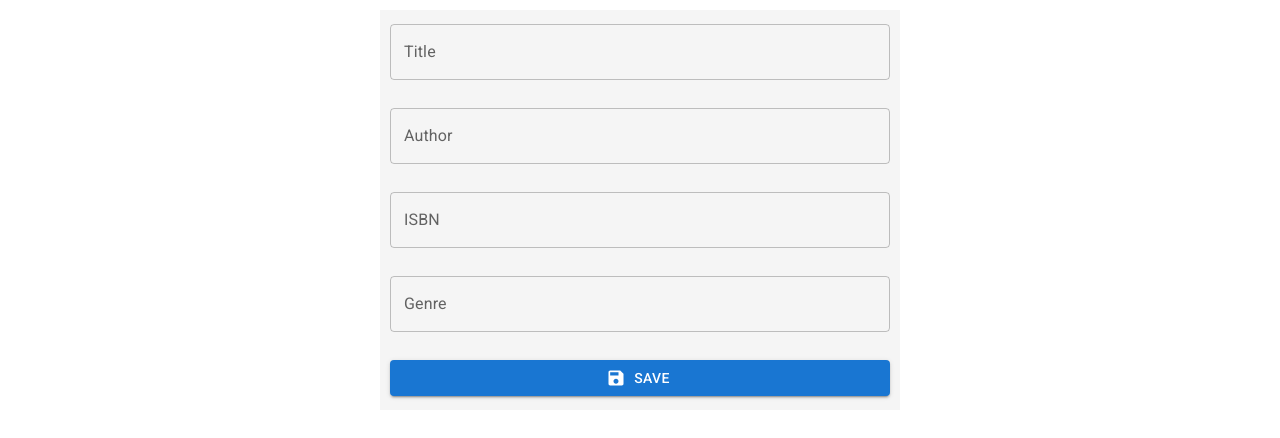
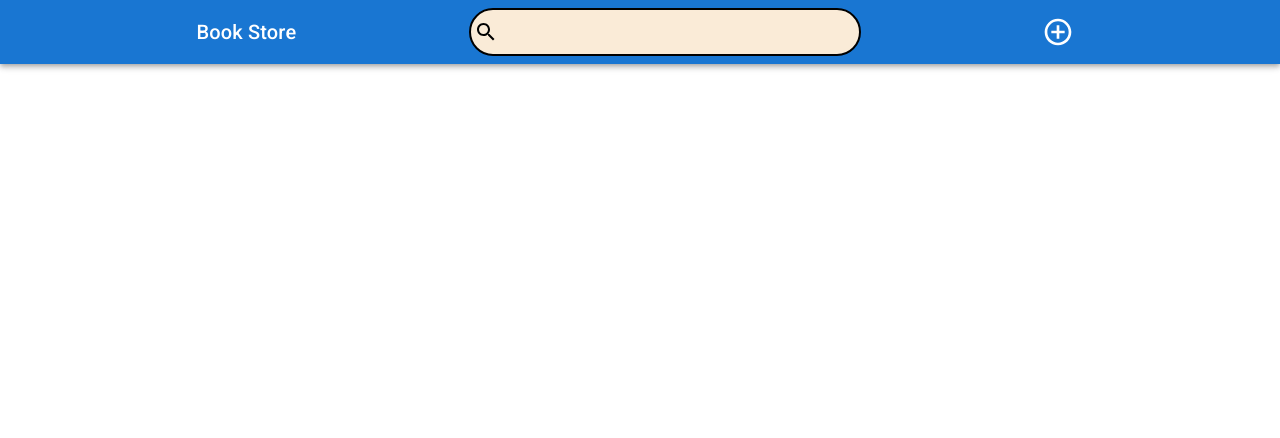
Before and after one commit to grgkimari/bookstore-front-end, a React (Create React App) app: page / in a window 1280 px wide. Shown: the top 438 px of the page. Built offline with nearby package versions, Linux system fonts and the light colour scheme.

Commit message:
Created Navbar

```diff
--- a/package.json
+++ b/package.json
@@ -14,6 +14,7 @@
     "axios": "^1.4.0",
     "react": "^18.2.0",
     "react-dom": "^18.2.0",
+    "react-router-dom": "^6.16.0",
     "react-scripts": "5.0.1",
     "web-vitals": "^2.1.4"
   },
@@ -34,5 +35,8 @@
       "last 1 firefox version",
       "last 1 safari version"
     ]
+  },
+  "devDependencies": {
+
   }
 }
--- a/src/App.js
+++ b/src/App.js
@@ -1,17 +1,21 @@
-import logo from './logo.svg';
-import './App.css';
-import '@fontsource/roboto/300.css';
-import '@fontsource/roboto/400.css';
-import '@fontsource/roboto/500.css';
-import '@fontsource/roboto/700.css';
-import AddForm from './Components/AddForm';
+import logo from "./logo.svg";
+import "./App.css";
+import "@fontsource/roboto/300.css";
+import "@fontsource/roboto/400.css";
+import "@fontsource/roboto/500.css";
+import "@fontsource/roboto/700.css";
+import AddForm from "./Pages/AddForm/AddForm";
+import HomePage from "./Pages/Homepage/HomePage";
+import { BrowserRouter, Routes, Route } from "react-router-dom";
 
 function App() {
   return (
-    <div className="App">
-
-      <AddForm />
-    </div>
+    <BrowserRouter>
+      <Routes>
+        <Route path="/" element={<HomePage />} />
+        <Route path="/addForm" element={<AddForm />} />
+      </Routes>
+    </BrowserRouter>
   );
 }
 
--- /dev/null
+++ b/src/Components/AddButton/AddButton.js
@@ -0,0 +1,17 @@
+import { IconButton } from "@mui/material";
+import AddCircleOutlineIcon from "@mui/icons-material/AddCircleOutline";
+import { StyledIconButton } from "./AddButton.styles";
+const AddButton = () => {
+  return (
+    <StyledIconButton>
+      <AddCircleOutlineIcon
+        sx={{
+          color: "white",
+          fontSize: "2rem",
+        }}
+      />
+    </StyledIconButton>
+  );
+};
+
+export default AddButton;
--- /dev/null
+++ b/src/Components/AddButton/AddButton.styles.js
@@ -0,0 +1,8 @@
+import styled from "@emotion/styled";
+import { IconButton } from "@mui/material";
+
+export const StyledIconButton = styled(IconButton)`
+  padding: 0px;
+  width: 50px;
+  height: 50px;
+`;
--- /dev/null
+++ b/src/Components/SearchArea/SearchArea.js
@@ -0,0 +1,25 @@
+import React from "react";
+import {
+  SearchContainer,
+  StyledInputBase,
+  StyledButton,
+} from "./SearchArea.styles.tsx";
+import SearchIcon from "@mui/icons-material/Search";
+import { TextField } from "@mui/material";
+
+const SearchArea = () => {
+  return (
+    <SearchContainer>
+      <StyledButton>
+        <SearchIcon
+          sx={{
+            color: "black",
+          }}
+        />
+      </StyledButton>
+      <StyledInputBase />
+    </SearchContainer>
+  );
+};
+
+export default SearchArea;
--- /dev/null
+++ b/src/Components/SearchArea/SearchArea.styles.tsx
@@ -0,0 +1,26 @@
+import styled from "@emotion/styled";
+import { Button, IconButton, InputBase } from "@mui/material";
+
+export const SearchContainer = styled("div")`
+  width: clamp(200px, 30vw, 400px);
+  height: 5vh;
+  border-radius: 25px;
+  border: 2px solid black;
+  padding: 2px 0px 2px 4px;
+  background-color: antiquewhite;
+  display: flex;
+  gap: 2px;
+`;
+
+export const StyledInputBase = styled(InputBase)`
+  width: 86%;
+  height: 100%;
+  margin: 0px;
+  padding: 0px;
+  position: static;
+  border-radius: 28px;
+`;
+
+export const StyledButton = styled(IconButton)`
+  max-width: 22px;
+`;
--- /dev/null
+++ b/src/Components/TopNavBar/TopNavBar.js
@@ -0,0 +1,23 @@
+import { AppBar, Toolbar, Typography } from "@mui/material";
+import React from "react";
+import SearchArea from "../SearchArea/SearchArea";
+import AddButton from "../AddButton/AddButton";
+
+const TopNavBar = () => {
+  return (
+    <AppBar position="static">
+      <Toolbar
+        sx={{
+          display: "flex",
+          justifyContent: "space-evenly",
+        }}
+      >
+        <Typography variant="h6">Book Store</Typography>
+        <SearchArea />
+        <AddButton />
+      </Toolbar>
+    </AppBar>
+  );
+};
+
+export default TopNavBar;
--- a/src/Components/AddForm.js
+++ b/src/Pages/AddForm/AddForm.js
@@ -12,9 +12,9 @@ import {
   UPDATE_TITLE,
   UPDATE_TITLE_ERROR,
   mainReducer,
-} from "../Utils/MainReducer";
+} from "../../Utils/MainReducer";
 import { FormContainer } from "./AddForm.styles";
-import axios from 'axios'
+import axios from "axios";
 const initialState = {
   title: "",
   author: "",
@@ -63,42 +63,44 @@ const AddForm = () => {
         payload: true,
       });
 
-      return false
+      return false;
     } else if (formState.isbnError === true) {
       dispatch({
         type: UPDATE_ISBN_ERROR,
         payload: false,
       });
     }
-     if (formState.genre === "") {
+    if (formState.genre === "") {
       dispatch({
         type: UPDATE_GENRE_ERROR,
         payload: true,
       });
 
-      return false
-    } else if(formState.genreError === true){
+      return false;
+    } else if (formState.genreError === true) {
       dispatch({
         type: UPDATE_GENRE_ERROR,
         payload: false,
       });
     }
 
-    return true
+    return true;
   };
 
   const handleSubmit = () => {
     if (!validateForm()) {
       alert("Please fill all fields.");
-    }
-    else{
-      alert("Success!")
-      axios.post('http://localhost:5555/addbook',{
-        title : formState.title,
-        isbn : formState.isbn,
-        author : formState.author,
-        genre : formState.genre
-      }).then(res => console.log(`Response : ${response}`)).catch(err => console.log(`Error : ${err}`))
+    } else {
+      alert("Success!");
+      axios
+        .post("http://localhost:5555/addbook", {
+          title: formState.title,
+          isbn: formState.isbn,
+          author: formState.author,
+          genre: formState.genre,
+        })
+        .then((res) => console.log(`Response : ${response}`))
+        .catch((err) => console.log(`Error : ${err}`));
     }
   };
 
--- /dev/null
+++ b/src/Pages/Homepage/HomePage.js
@@ -0,0 +1,12 @@
+import React from "react";
+import TopNavBar from "../../Components/TopNavBar/TopNavBar";
+
+const HomePage = () => {
+  return (
+    <div>
+      <TopNavBar />
+    </div>
+  );
+};
+
+export default HomePage;
```
Also changed, not shown: src/Pages/AddForm/AddForm.styles.js (renamed from src/Components/AddForm.styles.js), 1 other file (tests, documents, lock files or other folders).
